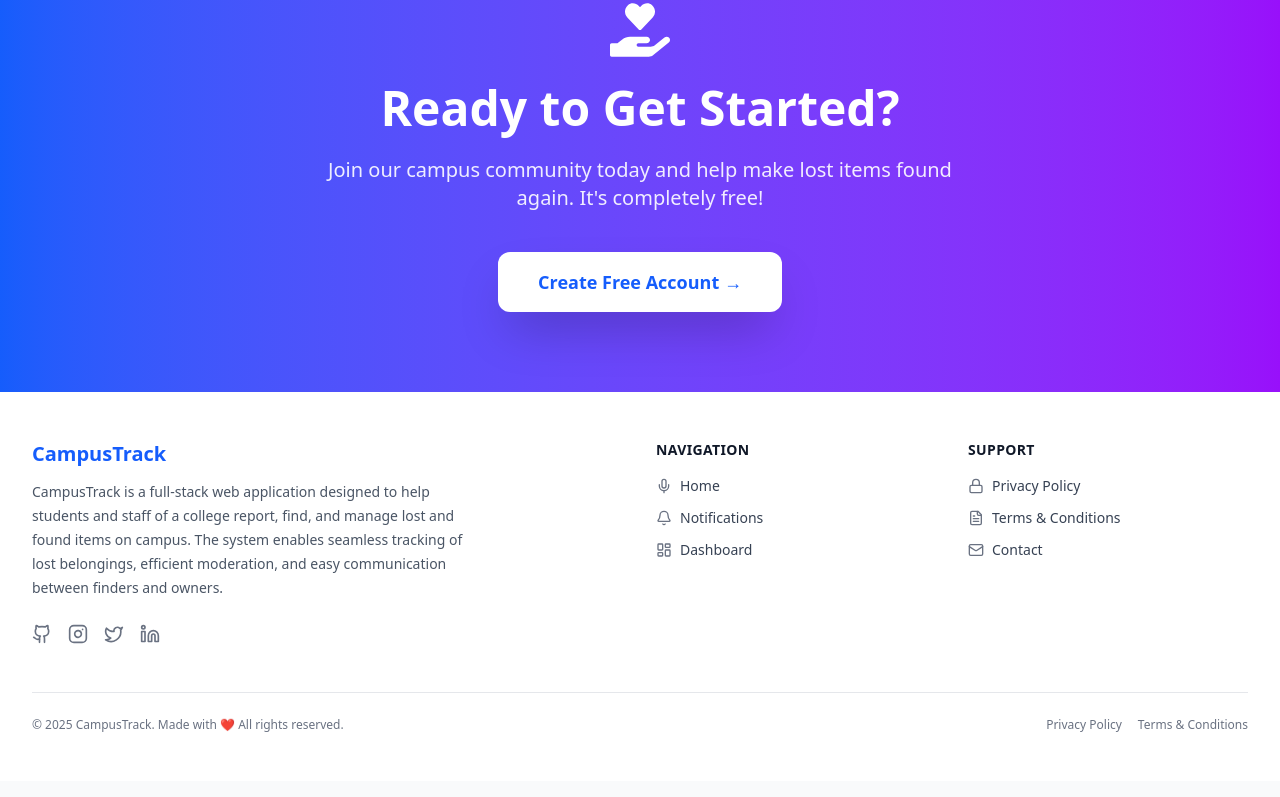
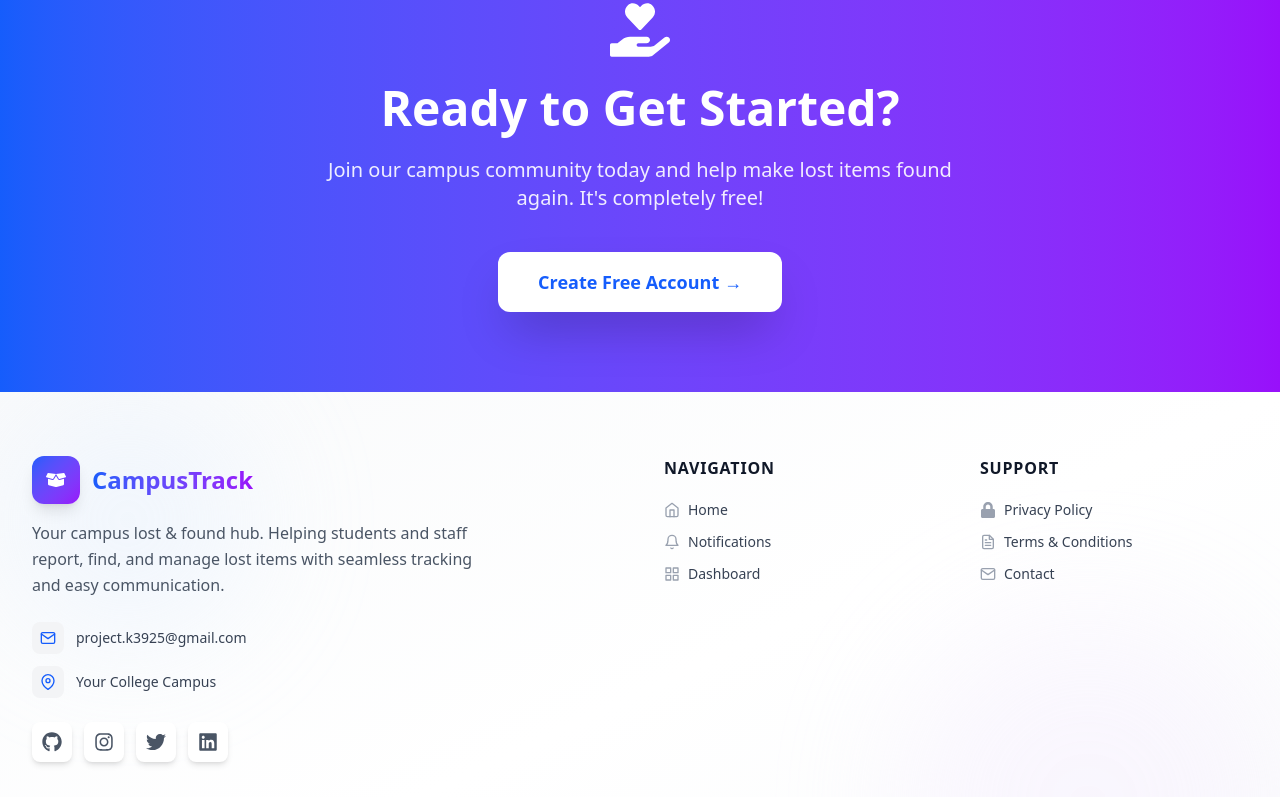
Before and after one commit to Swastik007sharma/Lost_And_Found, a React (Vite) app in the folder frontend/: page / in a window 1280 px wide. Shown: the part 2000-2797 px from the top of the page. Built offline with nearby package versions, Linux system fonts and the light colour scheme.

Commit message:
feat: Revamp Footer component with enhanced UI, animated elements, and improved social and navigation links

```diff
--- a/frontend/src/components/Footer.jsx
+++ b/frontend/src/components/Footer.jsx
@@ -1,17 +1,23 @@
-import {
-    Github,
-    Linkedin,
-    Instagram,
-    Twitter,
-    Bell,
-    LayoutDashboard,
-    Mic,
-    FileText,
-    Lock,
-    Mail
-} from "lucide-react";
 import { Link } from "react-router-dom";
 import { useTheme } from '../context/ThemeContext';
+import { motion } from 'framer-motion';
+import {
+    FaBoxOpen,
+    FaGithub,
+    FaLinkedin,
+    FaInstagram,
+    FaTwitter,
+    FaHeart,
+    FaLock
+} from 'react-icons/fa';
+import {
+    FiBell,
+    FiGrid,
+    FiHome,
+    FiFileText,
+    FiMail,
+    FiMapPin
+} from 'react-icons/fi';
 
 const Footer = () => {
     const { theme } = useTheme();
@@ -21,22 +27,22 @@ const Footer = () => {
         {
             name: "GitHub",
             href: "https://github.com/Swastik007sharma/CampusTrack",
-            icon: Github,
+            icon: FaGithub,
         },
         {
             name: "Instagram",
             href: "#",
-            icon: Instagram,
+            icon: FaInstagram,
         },
         {
             name: "Twitter",
             href: "#",
-            icon: Twitter,
+            icon: FaTwitter,
         },
         {
             name: "LinkedIn",
             href: "#",
-            icon: Linkedin,
+            icon: FaLinkedin,
         },
     ];
 
@@ -44,84 +50,184 @@ const Footer = () => {
         {
             title: "Navigation",
             links: [
-                { name: "Home", href: "/home", icon: Mic },
-                { name: "Notifications", href: "/notifications", icon: Bell },
-                { name: "Dashboard", href: "/dashboard", icon: LayoutDashboard },
+                { name: "Home", href: "/home", icon: FiHome },
+                { name: "Notifications", href: "/notifications", icon: FiBell },
+                { name: "Dashboard", href: "/dashboard", icon: FiGrid },
             ],
         },
         {
             title: "Support",
             links: [
-                { name: "Privacy Policy", href: "/privacy-policy", icon: Lock },
-                { name: "Terms & Conditions", href: "/terms-and-conditions", icon: FileText },
-                { name: "Contact", href: "mailto:project.k3925@gmail.com", icon: Mail },
+                { name: "Privacy Policy", href: "/privacy-policy", icon: FaLock },
+                { name: "Terms & Conditions", href: "/terms-and-conditions", icon: FiFileText },
+                { name: "Contact", href: "mailto:project.k3925@gmail.com", icon: FiMail },
             ],
         },
     ];
 
     return (
-        <footer className={`${theme === "dark" ? "bg-gray-900 text-gray-100 border-gray-700" : "bg-white text-gray-800 border-gray-200"}`}>
-            <div className="max-w-7xl mx-auto px-4 sm:px-6 lg:px-8 py-12">
-                <div className="grid grid-cols-1 md:grid-cols-2 lg:grid-cols-4 gap-8">
-                    <div className="lg:col-span-2">
-                        <h2 className="text-xl font-bold text-blue-600 mb-3">
+        <footer className={`relative overflow-hidden ${theme === "dark" ? "bg-gradient-to-br from-gray-900 via-gray-800 to-gray-900" : "bg-gradient-to-br from-gray-50 via-white to-gray-50"}`}>
+            {/* Decorative Background Elements */}
+            <div className="absolute inset-0 opacity-30">
+                <div className={`absolute top-0 left-0 w-64 h-64 rounded-full filter blur-3xl ${theme === "dark" ? "bg-blue-900" : "bg-blue-100"}`}></div>
+                <div className={`absolute bottom-0 right-0 w-96 h-96 rounded-full filter blur-3xl ${theme === "dark" ? "bg-purple-900" : "bg-purple-100"}`}></div>
+            </div>
+
+            <div className="relative z-10 max-w-7xl mx-auto px-4 sm:px-6 lg:px-8 py-12 sm:py-16">
+                {/* Main Content Grid */}
+                <div className="grid grid-cols-1 md:grid-cols-2 lg:grid-cols-4 gap-8 lg:gap-12 mb-12">
+                    {/* Brand Section */}
+                    <motion.div
+                        initial={{ opacity: 0, y: 20 }}
+                        whileInView={{ opacity: 1, y: 0 }}
+                        viewport={{ once: true }}
+                        transition={{ duration: 0.5 }}
+                        className="lg:col-span-2"
+                    >
+                        {/* Logo */}
+                        <div className="flex items-center gap-3 mb-4">
+                            <div className="w-12 h-12 rounded-xl flex items-center justify-center shadow-lg bg-gradient-to-br from-blue-600 to-purple-600">
+                                <FaBoxOpen className="text-white text-xl" />
+                            </div>
+                            <h2 className="text-2xl font-bold bg-gradient-to-r from-blue-600 to-purple-600 bg-clip-text text-transparent">
                                 CampusTrack
                             </h2>
-                        <p className={`max-w-md text-sm leading-6 ${theme === "dark" ? "text-gray-300" : "text-gray-600"}`}>
-                            CampusTrack is a full-stack web application designed to help students and staff of a college report, find, and manage lost and found items on campus. The system enables seamless tracking of lost belongings, efficient moderation, and easy communication between finders and owners.
+                        </div>
+
+                        <p className={`max-w-md text-sm sm:text-base leading-relaxed mb-6 ${theme === "dark" ? "text-gray-300" : "text-gray-600"}`}>
+                            Your campus lost & found hub. Helping students and staff report, find, and manage lost items with seamless tracking and easy communication.
                         </p>
-                        <div className="flex space-x-4 mt-6">
-                            {socialLinks.map((social) => (
-                                <a
+
+                        {/* Contact Info */}
+                        <div className="space-y-3 mb-6">
+                            <div className="flex items-center gap-3">
+                                <div className={`w-8 h-8 rounded-lg flex items-center justify-center ${theme === "dark" ? "bg-gray-700" : "bg-gray-100"}`}>
+                                    <FiMail className={`w-4 h-4 ${theme === "dark" ? "text-blue-400" : "text-blue-600"}`} />
+                                </div>
+                                <a href="mailto:project.k3925@gmail.com" className={`text-sm hover:text-blue-500 transition-colors ${theme === "dark" ? "text-gray-300" : "text-gray-700"}`}>
+                                    project.k3925@gmail.com
+                                </a>
+                            </div>
+                            <div className="flex items-center gap-3">
+                                <div className={`w-8 h-8 rounded-lg flex items-center justify-center ${theme === "dark" ? "bg-gray-700" : "bg-gray-100"}`}>
+                                    <FiMapPin className={`w-4 h-4 ${theme === "dark" ? "text-blue-400" : "text-blue-600"}`} />
+                                </div>
+                                <span className={`text-sm ${theme === "dark" ? "text-gray-300" : "text-gray-700"}`}>
+                                    Your College Campus
+                                </span>
+                            </div>
+                        </div>
+
+                        {/* Social Links */}
+                        <div className="flex items-center gap-3">
+                            {socialLinks.map((social, index) => (
+                                <motion.a
                                     key={social.name}
                                     href={social.href}
                                     target="_blank"
                                     rel="noopener noreferrer"
-                                    className={`${theme === "dark" ? "text-gray-400" : "text-gray-500"} hover:text-blue-500 transition-colors duration-200`}
+                                    initial={{ opacity: 0, scale: 0 }}
+                                    whileInView={{ opacity: 1, scale: 1 }}
+                                    viewport={{ once: true }}
+                                    transition={{ duration: 0.3, delay: index * 0.1 }}
+                                    whileHover={{ scale: 1.15, rotate: 5 }}
+                                    whileTap={{ scale: 0.95 }}
+                                    className={`w-10 h-10 rounded-lg flex items-center justify-center shadow-md hover:shadow-xl transition-all duration-300 ${theme === "dark"
+                                        ? "bg-gray-800 text-gray-400 hover:bg-blue-600 hover:text-white"
+                                        : "bg-white text-gray-600 hover:bg-blue-600 hover:text-white"
+                                        }`}
                                 >
-                                    <social.icon className="w-5 h-5 hover:scale-110 transition-transform duration-200" />
-                                </a>
+                                    <social.icon className="w-5 h-5" />
+                                </motion.a>
                             ))}
                         </div>
-                    </div>
+                    </motion.div>
 
-                    {footerLinks.map((section) => (
-                        <div key={section.title}>
-                            <h3 className={`font-semibold mb-4 text-sm uppercase tracking-wide ${theme === "dark" ? "text-gray-100" : "text-gray-900"}`}>
+                    {/* Links Sections */}
+                    {footerLinks.map((section, sectionIndex) => (
+                        <motion.div
+                            key={section.title}
+                            initial={{ opacity: 0, y: 20 }}
+                            whileInView={{ opacity: 1, y: 0 }}
+                            viewport={{ once: true }}
+                            transition={{ duration: 0.5, delay: 0.2 + sectionIndex * 0.1 }}
+                        >
+                            <h3 className={`font-bold mb-5 text-base uppercase tracking-wider ${theme === "dark" ? "text-white" : "text-gray-900"}`}>
                                 {section.title}
                             </h3>
                             <ul className="space-y-3">
                                 {section.links.map((link) => (
-                                    <li key={link.name}>
+                                    <motion.li
+                                        key={link.name}
+                                        whileHover={{ x: 5 }}
+                                        transition={{ duration: 0.2 }}
+                                    >
                                         <Link
                                             to={link.href}
-                                            className={`text-sm flex items-center gap-2 hover:text-blue-500 transition-colors duration-200 ${theme === "dark" ? "text-gray-300" : "text-gray-700"}`}
+                                            className={`text-sm flex items-center gap-2 hover:text-blue-500 transition-colors duration-200 group ${theme === "dark" ? "text-gray-300" : "text-gray-700"}`}
                                         >
-                                            <link.icon className={`w-4 h-4 transition-colors duration-200 ${theme === "dark" ? "text-gray-400" : "text-gray-500"}`} />
+                                            <link.icon className={`w-4 h-4 transition-all duration-200 ${theme === "dark" ? "text-gray-500 group-hover:text-blue-400" : "text-gray-400 group-hover:text-blue-500"}`} />
                                             <span>{link.name}</span>
                                         </Link>
-                                    </li>
+                                    </motion.li>
                                 ))}
                             </ul>
-                        </div>
+                        </motion.div>
                     ))}
                 </div>
 
-                <div className={`border-t mt-12 pt-6 ${theme === "dark" ? "border-gray-700" : "border-gray-200"}`}>
-                    <div className="flex flex-col md:flex-row justify-between items-center space-y-4 md:space-y-0">
-                        <p className={`text-center md:text-left text-xs ${theme === "dark" ? "text-gray-400" : "text-gray-500"}`}>
-                            © {currentYear} CampusTrack. Made with ❤️ All rights reserved.
-                        </p>
-                        <div className={`flex items-center space-x-4 text-xs ${theme === "dark" ? "text-gray-400" : "text-gray-500"}`}>
-                            <Link to="/privacy-policy" className="hover:text-blue-600 transition-colors">
+                {/* Divider */}
+                <div className={`border-t mb-8 ${theme === "dark" ? "border-gray-700" : "border-gray-200"}`}></div>
+
+                {/* Bottom Section */}
+                <motion.div
+                    initial={{ opacity: 0 }}
+                    whileInView={{ opacity: 1 }}
+                    viewport={{ once: true }}
+                    transition={{ duration: 0.5, delay: 0.4 }}
+                    className="flex flex-col md:flex-row justify-between items-center gap-4"
+                >
+                    {/* Copyright */}
+                    <div className={`flex items-center gap-2 text-sm ${theme === "dark" ? "text-gray-400" : "text-gray-600"}`}>
+                        <span>© {currentYear} CampusTrack. Made with</span>
+                        <FaHeart className="w-4 h-4 text-red-500 fill-current animate-pulse" />
+                        <span>for students</span>
+                    </div>
+
+                    {/* Legal Links */}
+                    <div className="flex items-center gap-6">
+                        <Link
+                            to="/privacy-policy"
+                            className={`text-sm hover:text-blue-500 transition-colors ${theme === "dark" ? "text-gray-400" : "text-gray-600"}`}
+                        >
                             Privacy Policy
                         </Link>
-                            <Link to="/terms-and-conditions" className="hover:text-blue-600 transition-colors">
+                        <span className={theme === "dark" ? "text-gray-700" : "text-gray-300"}>•</span>
+                        <Link
+                            to="/terms-and-conditions"
+                            className={`text-sm hover:text-blue-500 transition-colors ${theme === "dark" ? "text-gray-400" : "text-gray-600"}`}
+                        >
                             Terms & Conditions
                         </Link>
                     </div>
+                </motion.div>
+
+                {/* Trust Badge */}
+                <motion.div
+                    initial={{ opacity: 0, y: 10 }}
+                    whileInView={{ opacity: 1, y: 0 }}
+                    viewport={{ once: true }}
+                    transition={{ duration: 0.5, delay: 0.6 }}
+                    className="mt-8 text-center"
+                >
+                    <div className={`inline-flex items-center gap-2 px-4 py-2 rounded-full ${theme === "dark"
+                        ? "bg-gray-800 text-gray-400"
+                        : "bg-gray-100 text-gray-600"
+                        }`}>
+                        <FaLock className="w-3 h-3" />
+                        <span className="text-xs font-medium">Secure & Private Platform</span>
                     </div>
-                </div>
+                </motion.div>
             </div>
         </footer>
     );
```
Lines whose indentation alone changed are shown as unchanged.
